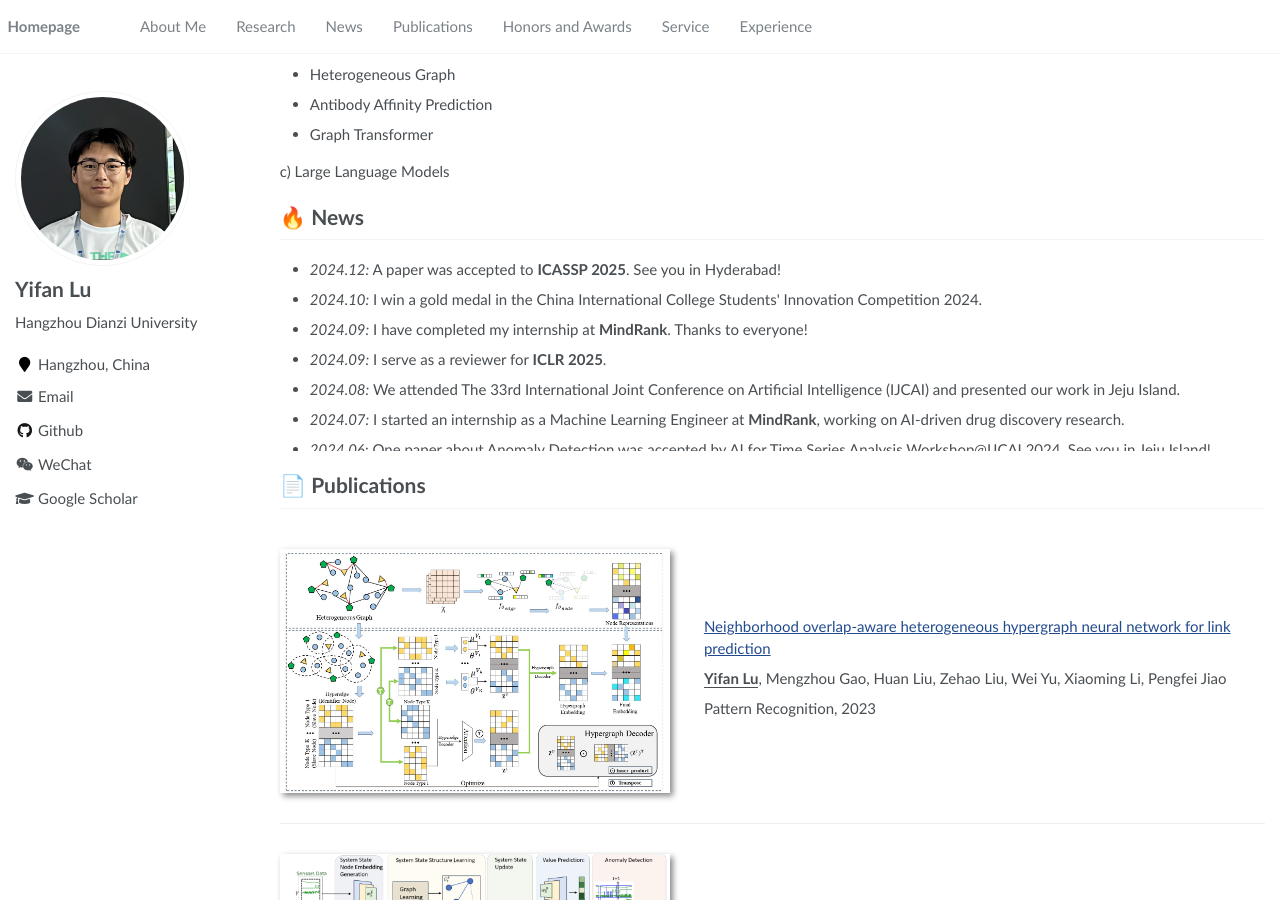
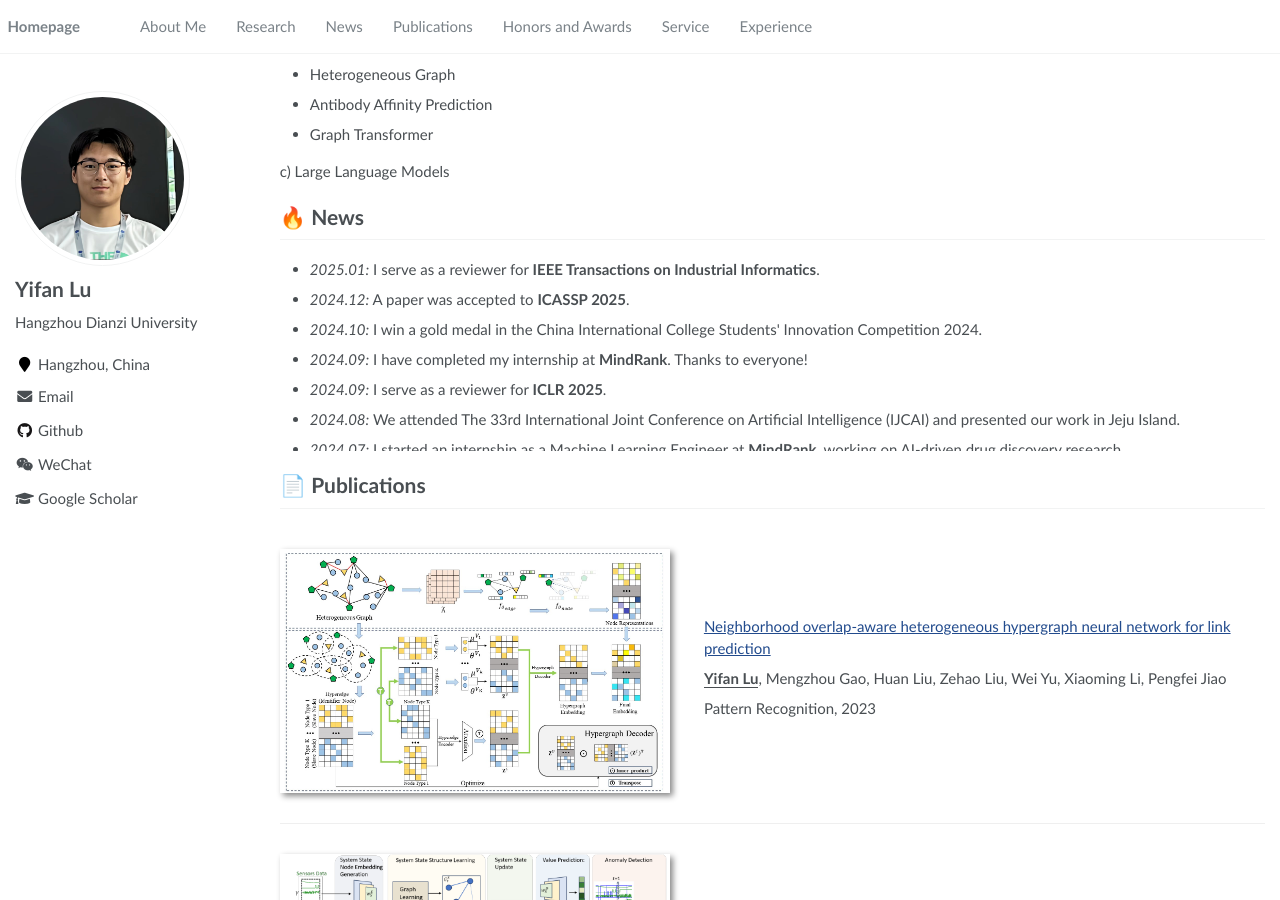
Before and after one commit to csyifan/csyifan.github.io, a Jekyll site: the page built from _pages/about.md, in a window 1280 px wide and 900 px high, scrolled down 389 px. Built offline with Jekyll 4.4.1, drawn with Linux system fonts in a browser that asks for light colours.

Commit message:
Update about.md

```diff
--- a/_pages/about.md
+++ b/_pages/about.md
@@ -40,7 +40,8 @@ c) Large Language Models
 # 🔥 News
 <div style="max-height: 200px; overflow-y: auto;">
 <ul>
-  <li><em>2024.12:</em> A paper was accepted to <strong>ICASSP 2025</strong>. See you in Hyderabad!</li>
+  <li><em>2025.01:</em> I serve as a reviewer for <strong>IEEE Transactions on Industrial Informatics</strong>.</li>
+  <li><em>2024.12:</em> A paper was accepted to <strong>ICASSP 2025</strong>.</li>
   <li><em>2024.10:</em> I win a gold medal in the China International College Students' Innovation Competition 2024.</li>
   <li><em>2024.09:</em> I have completed my internship at <strong>MindRank</strong>. Thanks to everyone!</li>
   <li><em>2024.09:</em> I serve as a reviewer for <strong>ICLR 2025</strong>.</li>
```
